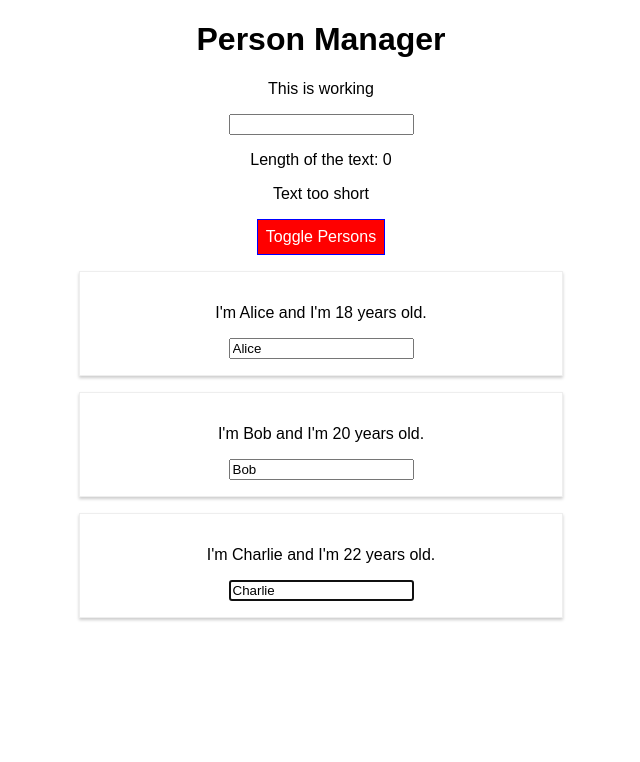
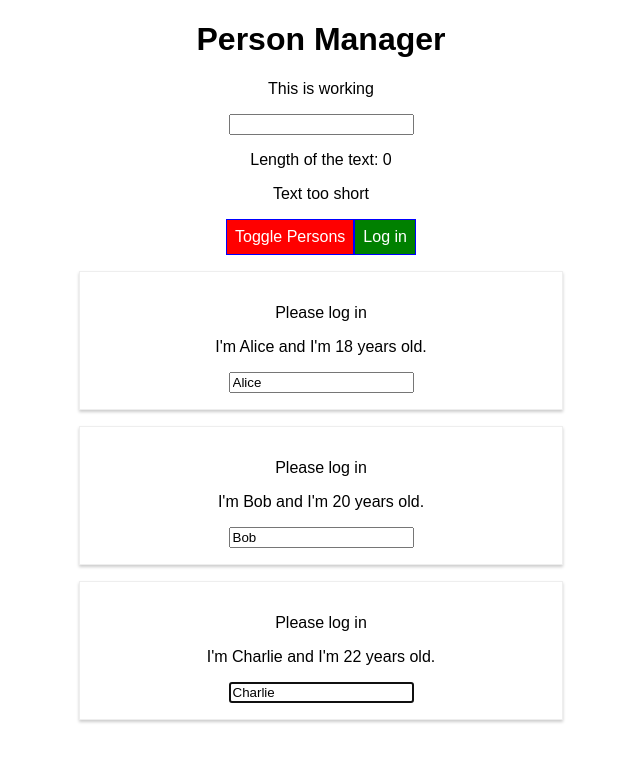
Before and after one commit to igorini/react-complete-guide, a React app: page / in a window 1280 px wide. Shown: the top 762 px of the page, without its empty margins (319-959 px from the left). Built offline with nearby package versions, Linux system fonts and the light colour scheme.

Commit message:
Add a Log in button

```diff
--- a/src/components/Cockpit/Cockpit.js
+++ b/src/components/Cockpit/Cockpit.js
@@ -50,6 +50,7 @@
         className={buttonClass}
         onClick={props.buttonClicked}>Toggle Persons
       </button>
+      <button onClick={props.loginClicked}>Log in</button>
     </div>
   );
 };
--- a/src/components/Persons/Person/Person.js
+++ b/src/components/Persons/Person/Person.js
@@ -18,6 +18,7 @@
     console.log('[Person.js] rendering...');
     return (
       <Auxi>
+        {this.props.isAuth ? <p>Authenticated</p> : <p>Please log in</p>}
         <p onClick={this.props.click}>I'm {this.props.name} and I'm {this.props.age} years old.</p>
         <p>{this.props.children}</p>
         <input
--- a/src/components/Persons/Persons.js
+++ b/src/components/Persons/Persons.js
@@ -11,7 +11,8 @@
           name={person.name}
           age={person.age}
           key={person.id}
-          changed={(event) => this.props.changed(event, person.id)}/>
+          changed={(event) => this.props.changed(event, person.id)}
+          isAuth={this.props.isAuthenticated}/>
       )
     );
   }
--- a/src/containers/App.js
+++ b/src/containers/App.js
@@ -18,7 +18,8 @@
       {id: 'aac', name: 'Charlie', age: 22}
     ],
     showPersons: false,
-    text: ''
+    text: '',
+    authenticated: false
   }
 
   static getDerivedStateFromProps(props, state) {
@@ -69,12 +70,16 @@
   }
 
   textLengthHandler = event => {
-    this.setState({text: event.target.value})
+    this.setState({text: event.target.value});
   }
 
   charRemoveHandler = char => {
     const newText = this.state.text.split('').filter(curChar => curChar !== char).join('');
-    this.setState({text: newText})
+    this.setState({text: newText});
+  }
+
+  loginHandler = () => {
+    this.setState({authenticated: true});
   }
 
   render() {
@@ -84,7 +89,8 @@
       persons = <Persons
             persons={this.state.persons}
             clicked={this.deletePersonHandler}
-            changed={this.nameChangedHandler}/>
+            changed={this.nameChangedHandler}
+            isAuthenticated={this.state.authenticated}/>
     }
 
     return (
@@ -94,6 +100,7 @@
           showPersons={this.state.showPersons}
           persons={this.state.persons}
           buttonClicked={this.togglePersonsHandler}
+          loginClicked={this.loginHandler}
           text={this.state.text}
           textChanged={this.textLengthHandler}
           charClicked={this.charRemoveHandler}/>
```
